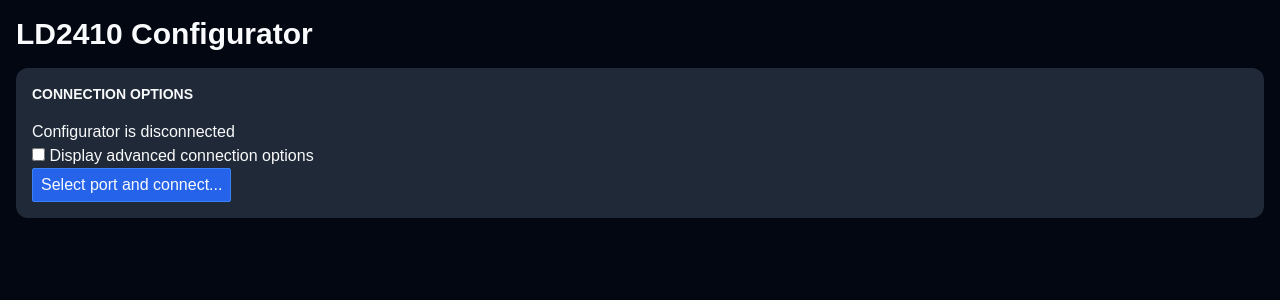
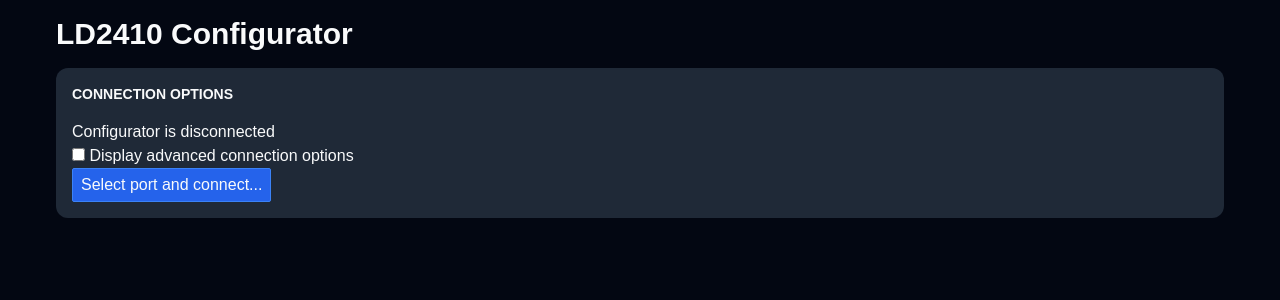
Before and after one commit to albertnis/ld2410-configurator, a SvelteKit app: page / in a window 1280 px wide. Shown: the top 300 px of the page. Built offline with nearby package versions, Linux system fonts and the light colour scheme.

Commit message:
Improve layout

```diff
--- a/src/routes/+layout.svelte
+++ b/src/routes/+layout.svelte
@@ -3,7 +3,7 @@
 </script>
 
 <div
-  class="gap-4 py-4 mx-auto max-w-[1350px] grid grid-cols-layout-narrow md:grid-cols-layout-wide"
+  class="gap-4 py-4 mx-auto max-w-[1200px] grid grid-cols-layout-narrow md:grid-cols-layout-wide"
 >
   <slot />
 </div>
--- a/tailwind.config.js
+++ b/tailwind.config.js
@@ -8,7 +8,7 @@ export default {
       },
       gridTemplateColumns: {
         "layout-wide":
-          "0 [col-1-start] 1.5fr [col-1-end col-2-start] 2fr [col-2-end] 0",
+          "0 [col-1-start] 1fr [col-1-end col-2-start] 1fr [col-2-end] 0",
         "layout-narrow":
           "0 [col-1-start col-2-start] 1fr [col-1-end col-2-end] 0",
       },
```
